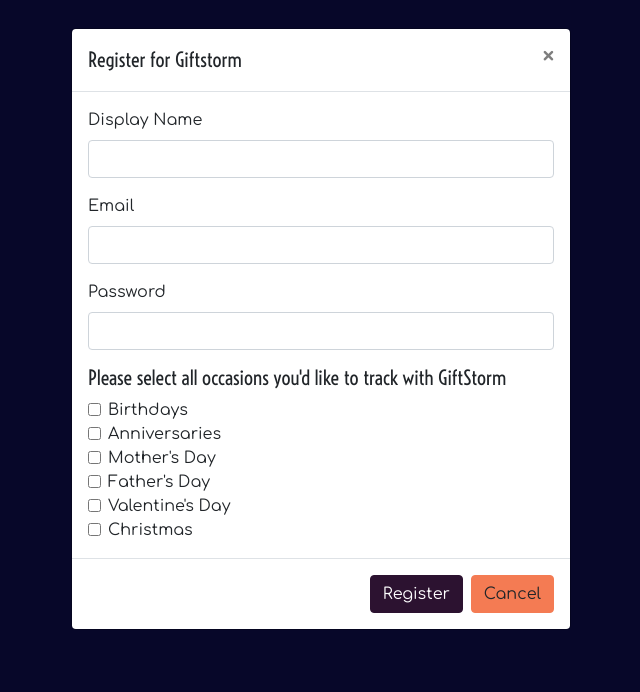
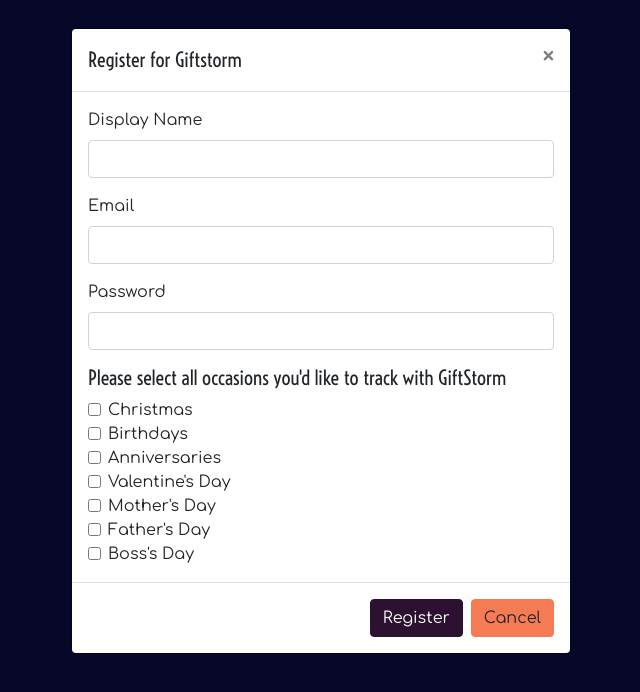
Before and after one commit to racheldaniel/Gift-Storm, a React (Create React App) app: page / in a window 1280 px wide. Both pictures are taken after a click on the button "New Here? Register Now!". Shown: the top 692 px of the page, without its empty margins (319-959 px from the left). Built offline with nearby package versions, Linux system fonts and the light colour scheme.

Commit message:
added functions to register that post user occasions

```diff
--- a/src/components/auth/Auth.js
+++ b/src/components/auth/Auth.js
@@ -11,13 +11,17 @@
 export default class Auth extends Component {
 
   state = {
-    auth: false
+    auth: false,
+    currentUser: ""
   }
 
   loginSuccessful = () => {
-     if (userSession.getUser()){
-      this.setState({auth: true})
-     }
+    return new Promise((resolve)=>{
+      const currentUser = userSession.getUser()
+      if (currentUser){
+       this.setState({auth: true, currentUser: currentUser }, ()=> resolve())
+      }
+    })
 
   }
 
@@ -31,7 +35,7 @@
         {
           (this.state.auth === false)
             ? <Login auth={this.state.auth} loginSuccessful={this.loginSuccessful}/>
-            : <GiftStorm auth={this.state.auth}/>
+            : <GiftStorm auth={this.state.auth} currentUser={this.state.currentUser}/>
         }
       </React.Fragment>
 
--- a/src/components/auth/Register.js
+++ b/src/components/auth/Register.js
@@ -1,44 +1,71 @@
 import React, { Component } from 'react';
 import { Button, FormGroup, Label, Input, Modal, ModalHeader, ModalBody, ModalFooter } from 'reactstrap';
 import validate from "./../../modules/User/Validate"
-
+import API from "../../modules/API/API"
+import userSession from "./../../modules/User/UserSession"
 
 export default class FriendForm extends Component {
   state = {
     email: "",
     password: "",
-    displayName: ""
+    displayName: "",
+    userOccasions: []
   }
+
+  //function uses ids of form fields as keys, creates an object with input as value, and sets state
   handleFieldChange = e => {
     const stateToChange = {}
     stateToChange[e.target.id] = e.target.value
     this.setState(stateToChange)
   }
 
+  //function creates an object out of state (set by handleFieldChange) and passes that object to the validate module
   submitRegistration = (e) => {
     e.preventDefault()
     let obj = {
       email: this.state.email,
       password: this.state.password,
-      displayName:this.state.displayName
+      displayName: this.state.displayName
     }
     //validate and submit
-    validate.newUser(obj)
-    .then(()=> this.props.loginSuccessful())
+    return validate.newUser(obj)
+      .then(() => this.props.loginSuccessful())
+  }
 
+  //function creates an array of all checked boxes by id defined in boxes' onClick. These ids correspond to the ids in the occasions table
+  onCheckboxClick = (selected) => {
+    const i = this.state.userOccasions.indexOf(selected);
+    if (i < 0) {
+      this.state.userOccasions.push(selected);
+    } else {
+      this.state.userOccasions.splice(i, 1);
+    }
+  }
 
+  postUserOccasions = () => {
+    const currentUser = userSession.getUser()
+    this.state.userOccasions.forEach((occasion) => {
+      let obj = {
+        userId: currentUser,
+        occasionId: occasion
+      }
+      API.saveData("user-occasions", obj)
 
+    })
   }
 
   render() {
     return (
       <Modal isOpen={this.props.modal} toggle={this.props.toggle} className={this.props.className}>
         <form
-        onSubmit={(e) => {
-          e.preventDefault()
-          this.submitRegistration(e)
-        }
-        }
+          onSubmit={(e) => {
+            e.preventDefault()
+            this.submitRegistration(e)
+              .then(() => {
+                this.postUserOccasions()
+              })
+          }
+          }
         >
           <ModalHeader toggle={this.props.toggle}>Register for Giftstorm</ModalHeader>
           <ModalBody>
@@ -48,48 +75,54 @@
             </FormGroup>
             <FormGroup>
               <Label for="email">Email</Label>
-              <Input type="email" name="email" id="email" onChange={this.handleFieldChange} required  />
+              <Input type="email" name="email" id="email" onChange={this.handleFieldChange} required />
             </FormGroup>
             <FormGroup>
               <Label for="password">Password</Label>
-              <Input type="password" name="password" id="password" onChange={this.handleFieldChange} required  />
+              <Input type="password" name="password" id="password" onChange={this.handleFieldChange} required />
             </FormGroup>
             <h5>Please select all occasions you'd like to track with GiftStorm</h5>
             <div >
               <FormGroup check>
                 <Label htmlFor="birthday" check>
-                  <Input type="checkbox" value="birthday" />{' '}
+                  <Input type="checkbox" value="birthday" onClick={(() => this.onCheckboxClick(1))} />{' '}
+                  Christmas
+              </Label>
+              </FormGroup>
+              <FormGroup check>
+                <Label htmlFor="anniversary" check>
+                  <Input type="checkbox" value="anniversary" onClick={(() => this.onCheckboxClick(2))} />{' '}
                   Birthdays
               </Label>
               </FormGroup>
               <FormGroup check>
-                <Label htmlFor="anniversary" check>
-                  <Input type="checkbox" value="anniversary" />{' '}
+                <Label check>
+                  <Input type="checkbox" onClick={(() => this.onCheckboxClick(3))} />{' '}
                   Anniversaries
               </Label>
               </FormGroup>
               <FormGroup check>
                 <Label check>
-                  <Input type="checkbox" />{' '}
+                  <Input type="checkbox" onClick={(() => this.onCheckboxClick(4))} />{' '}
+                  Valentine's Day
+              </Label>
+              </FormGroup>
+              <FormGroup check>
+                <Label check>
+                  <Input type="checkbox" onClick={(() => this.onCheckboxClick(5))} />{' '}
                   Mother's Day
               </Label>
               </FormGroup>
               <FormGroup check>
                 <Label check>
-                  <Input type="checkbox" />{' '}
+                  <Input type="checkbox" onClick={(() => this.onCheckboxClick(6))} />{' '}
                   Father's Day
               </Label>
               </FormGroup>
               <FormGroup check>
                 <Label check>
-                  <Input type="checkbox" />{' '}
-                  Valentine's Day
-              </Label>
-              </FormGroup>
-              <FormGroup check>
-                <Label check>
-                  <Input type="checkbox" />{' '}
-                  Christmas
+                  <Input type="checkbox" onClick={(() => this.onCheckboxClick(7))} />{' '}
+                  Boss's Day
               </Label>
               </FormGroup>
             </div>
@@ -97,7 +130,7 @@
 
           </ModalBody>
           <ModalFooter>
-            <Button color="success" /*onSubmit={() => { }} */>Register</Button>
+            <Button color="success" onSubmit={() => { }} >Register</Button>
             <Button color="secondary" onClick={(e) => {
               this.props.toggle()
             }}
```
